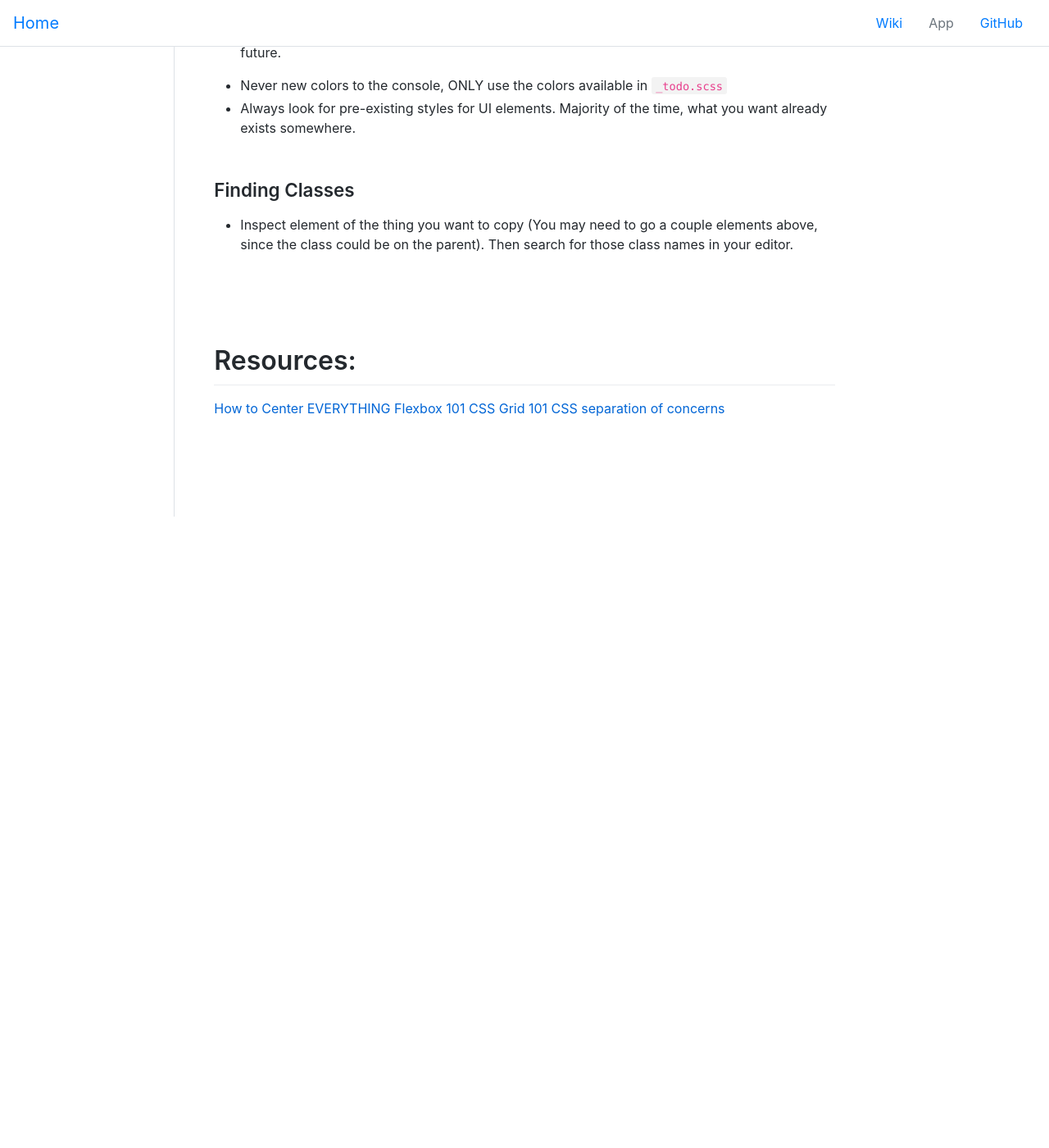
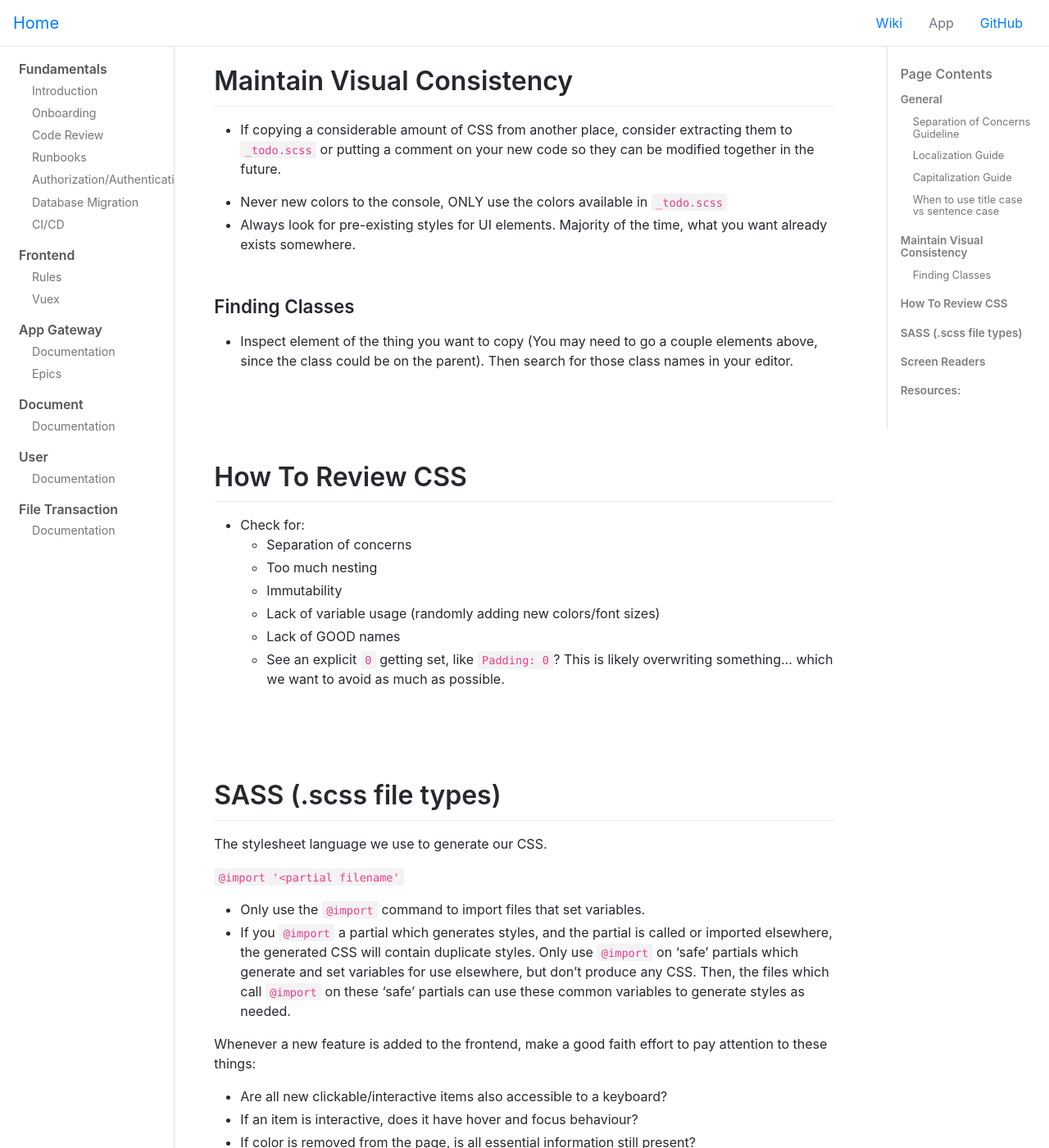
Before and after one commit to hwsc-org/hwsc-org.github.io, a Jekyll site: the page built from wikis/frontend-svc/rules.md, in a window 1280 px wide and 1400 px high, scrolled down 2146 px. Shown: the whole window at 82% size. Built offline with Jekyll 4.4.1, drawn with Linux system fonts in a browser that asks for light colours; comment, search, counter and statistics services are not loaded; before the commit the page ends 2776 px from its top, so only the background shows below that; some of the changed text lies outside the part shown.

Commit message:
Add style review

```diff
--- a/wikis/frontend-svc/rules.md
+++ b/wikis/frontend-svc/rules.md
@@ -27,6 +27,9 @@ title: Frontend > Rules
 
 ### Separation of Concerns Guideline
 Must **READ** [link](https://adamwathan.me/css-utility-classes-and-separation-of-concerns/)
+
+### Localization Guide
+Strings should be declared constants and associated with a language i.e: All English strings are grouped together.
 
 ### Capitalization Guide
 
@@ -76,10 +79,38 @@ If the text you are using is longer than 3-5 words, strongly consider using sent
 ### Finding Classes
 - Inspect element of the thing you want to copy (You may need to go a couple elements above, since the class could be on the parent). Then search for those class names in your editor.
 
+## How To Review CSS
+ - Check for:
+    - Separation of concerns
+    - Too much nesting
+    - Immutability
+    - Lack of variable usage (randomly adding new colors/font sizes)
+    - Lack of GOOD names
+    - See an explicit `0` getting set, like `Padding: 0`? This is likely overwriting something... which we want to avoid as much as possible.
 
+## SASS (.scss file types)
+The stylesheet language we use to generate our CSS.
+
+`@import '<partial filename'`
+- Only use the `@import` command to import files that set variables.
+- If you `@import` a partial which generates styles, and the partial is called or imported elsewhere, the generated CSS will contain duplicate styles.
+Only use `@import` on 'safe' partials which generate and set variables for use elsewhere, but don't produce any CSS.
+Then, the files which call `@import` on these 'safe' partials can use these common variables to generate styles as needed.
+
+Whenever a new feature is added to the frontend, make a good faith effort to pay attention to these things:
+
+- Are all new clickable/interactive items also accessible to a keyboard?
+- If an item is interactive, does it have hover and focus behaviour?
+- If color is removed from the page, is all essential information still present?
+    - talking about color blind accessibility
+
+## Screen Readers
+
+Need to make sure things have the right `aria` attributes that let screen readers know how they should be used, and also have keyboard accessibility.
+We can get a lot of mileage out of using default controls, but sometimes we can't. (the accordion behaviour on the search page table, modals...)
 
 ## Resources:
-[How to Center EVERYTHING](https://css-tricks.com/centering-css-complete-guide/)
-[Flexbox 101](https://css-tricks.com/snippets/css/a-guide-to-flexbox/)
-[CSS Grid 101](https://css-tricks.com/snippets/css/complete-guide-grid/)
-[CSS separation of concerns](https://adamwathan.me/css-utility-classes-and-separation-of-concerns/)
+- [CSS separation of concerns](https://adamwathan.me/css-utility-classes-and-separation-of-concerns/)
+- [How to Center EVERYTHING](https://css-tricks.com/centering-css-complete-guide/)
+- [Flexbox 101](https://css-tricks.com/snippets/css/a-guide-to-flexbox/)
+- [CSS Grid 101](https://css-tricks.com/snippets/css/complete-guide-grid/)
```
